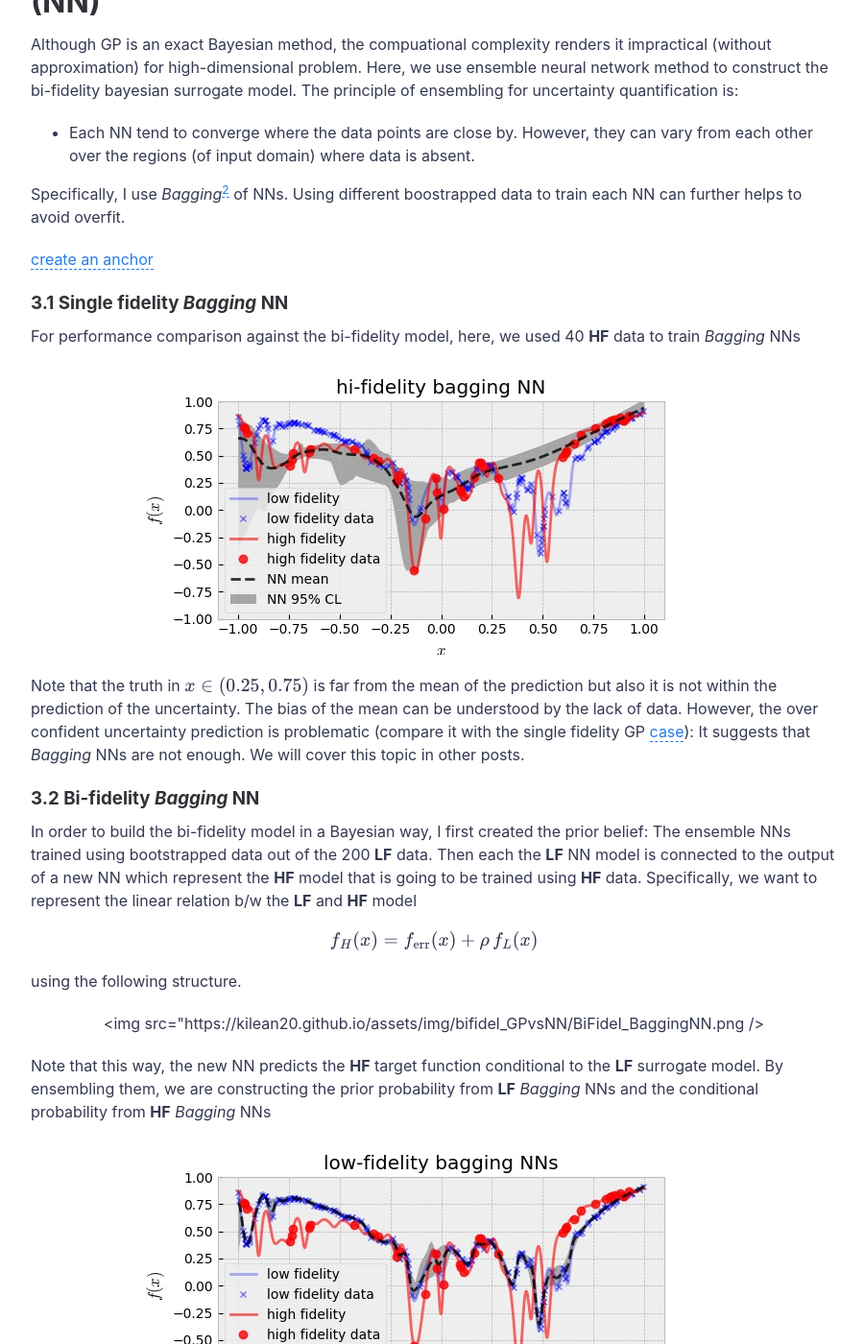
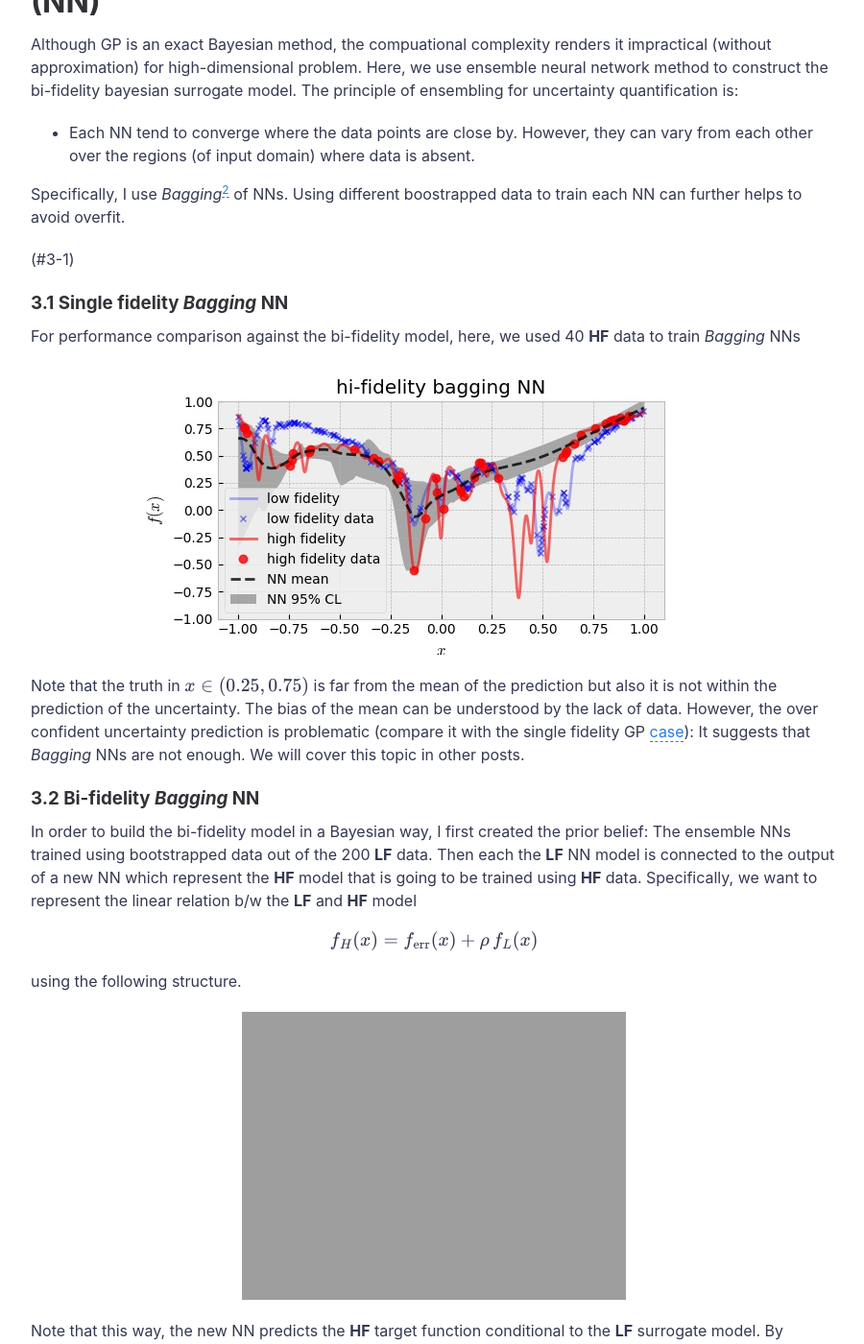
Before and after one commit to kilean20/kilean20.github.io, a Jekyll site: the page built from _posts/2021-09-23-bifidel_GPvsNN.md, in a window 1280 px wide and 1400 px high, scrolled down 3540 px. Shown: the whole window at 96% size, without its empty margins (188-1088 px from the left). Built offline with Jekyll 4.4.1, drawn with Linux system fonts in a browser that asks for light colours; formulas are drawn with MathJax 3; a script that is not in the unit is left out; comment, search, counter and statistics services are not loaded.

Commit message:
Update 2021-09-23-bifidel_GPvsNN.md

```diff
--- a/_posts/2021-09-23-bifidel_GPvsNN.md
+++ b/_posts/2021-09-23-bifidel_GPvsNN.md
@@ -86,7 +86,7 @@ The principle of ensembling for uncertainty quantification is:
 
 Specifically, I use *Bagging*<sup>[2](https://www.stat.berkeley.edu/~breiman/bagging.pdf)</sup> of NNs. Using different boostrapped data to train each NN can further helps to avoid overfit.
 
-[create an anchor](#3-1)
+(#3-1)
 ### 3.1 Single fidelity *Bagging* NN
 
 For performance comparison against the bi-fidelity model, here, we used 40 **HF** data to train *Bagging* NNs
@@ -105,8 +105,9 @@ f_H(x) = f_{\text{err}}(x) + \rho \,f_L(x)
 $$
 
 using the following structure.
+
 <p align="center">
-  <img src="https://kilean20.github.io/assets/img/bifidel_GPvsNN/BiFidel_BaggingNN.png />
+  <img src="https://kilean20.github.io/assets/img/bifidel_GPvsNN/BiFidel_BaggingNN.png" />
 </p>
 
 Note that this way, the new NN predicts the **HF** target function conditional to the **LF** surrogate model. By ensembling them, we are constructing the prior probability from **LF** *Bagging* NNs and the conditional probability from **HF** *Bagging* NNs
```
